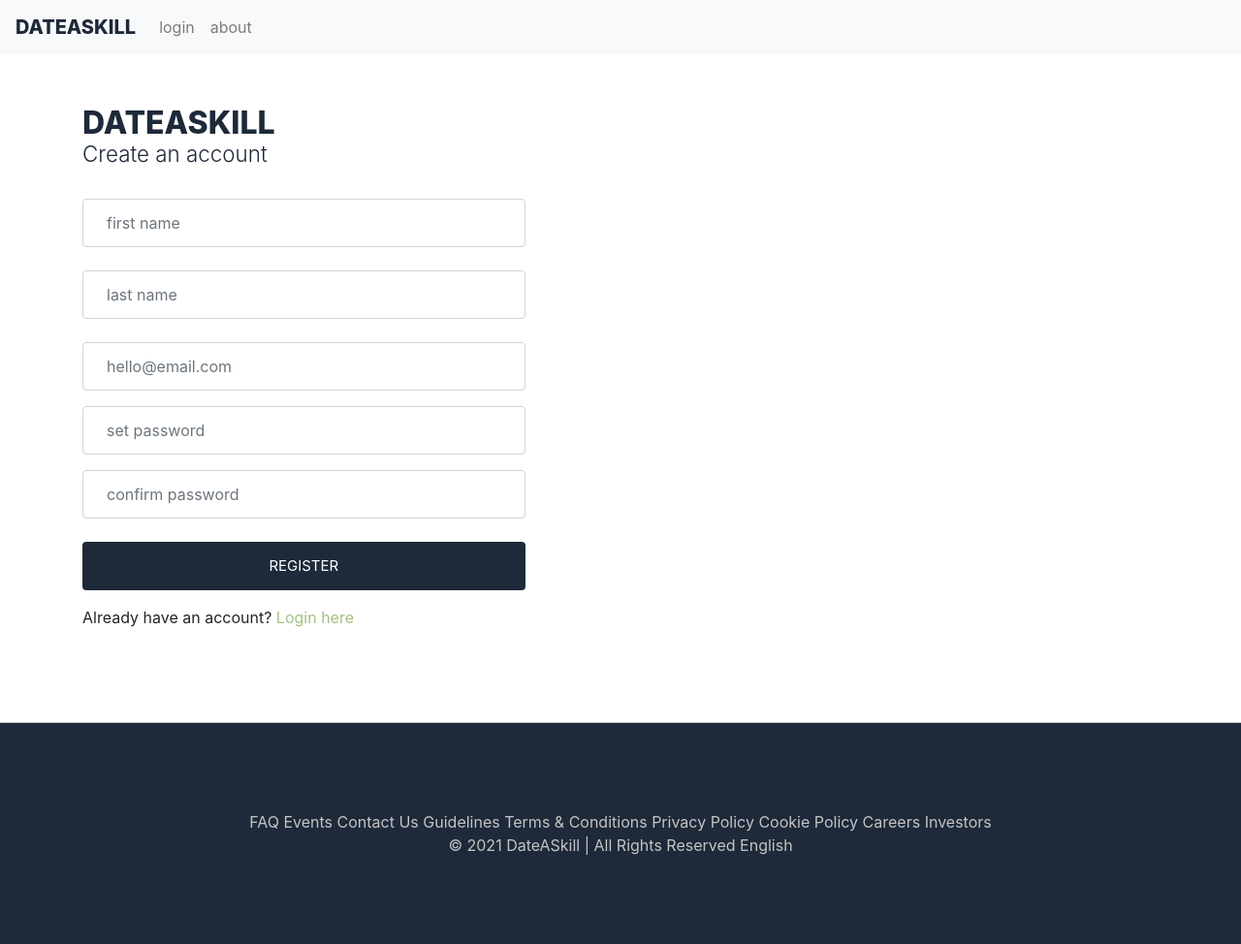
After one commit to antoav/dateaskill, a PHP site: page /register.html in a window 1280 px wide. The commit adds this page. Shown: the whole page at 97% size. Run offline with PHP 8.4, Linux system fonts and the light colour scheme.

Commit message:
updates to registration form

```diff
--- a/form.css
+++ b/form.css
@@ -182,6 +182,7 @@ h3::selection{
     margin-right: -199px;
 }
 
+
 @media (max-width: 1200px) {
 	.announce-card {
 		font-size: 1.5em;
--- a/login.html
+++ b/login.html
@@ -64,7 +64,7 @@
                         </div>
                         <div class="forgot-text pb-5">
                             <a href="#"> Forgot password?</a>
-                            <p>Don't have an account? <a href="#">Register here</a></p>
+                            <p>Don't have an account? <a href="register.html">Register here</a></p>
                         </div>
 
                     </form>
--- /dev/null
+++ b/register.html
@@ -0,0 +1,107 @@
+<!DOCTYPE html>
+<html lang="en">
+<head>
+    <meta charset="UTF-8">
+    <meta http-equiv="X-UA-Compatible" content="IE=edge">
+    <meta name="viewport" content="width=device-width, initial-scale=1.0">
+
+     <!-- Google Fonts-->
+     <link rel="preconnect" href="https://fonts.gstatic.com">
+     <link href="https://fonts.googleapis.com/css2?family=Open+Sans:ital,wght@0,300;0,400;0,600;0,800;1,300;1,400;1,800&display=swap" rel="stylesheet">
+     <link rel="preconnect" href="https://fonts.gstatic.com">
+     <link href="https://fonts.googleapis.com/css2?family=Crimson+Text:ital,wght@0,400;0,600;0,700;1,400;1,600;1,700&display=swap" rel="stylesheet">
+
+     <!-- Bootstrap CSS -->
+     <link rel="stylesheet" href="https://stackpath.bootstrapcdn.com/bootstrap/4.1.3/css/bootstrap.min.css" integrity="sha384-MCw98/SFnGE8fJT3GXwEOngsV7Zt27NXFoaoApmYm81iuXoPkFOJwJ8ERdknLPMO" crossorigin="anonymous">
+
+     <!-- Custom CSS -->
+    <link rel="stylesheet" href="form.css">
+
+    <title>DateASkill</title>
+</head>
+<body>
+    <nav id="mainNavbar" class="navbar navbar-light bg-light navbar-expand-md fixed-top">
+        <a href="index.html" id = 'logo' class="navbar-brand">DateASkill</a></li>
+        <button class="navbar-toggler" data-toggler="collapse" data-target="navlinks" aria-label="toggle navigation">
+            <span class="navbar-toggler-icon"></span></button>
+        <div class="collapse navbar-collapse" id="navlinks">
+            <ul class="navbar-nav">
+                <li class="nav-item">
+                    <a href="login.html" class="nav-link">login</a>
+                </li>
+                <li class="nav-item">
+                    <a href="#" class="nav-link">about</a>
+                </li>
+            </ul>
+        </div>
+    </nav>
+
+    <section class="Form form-style my-5 mx-5">
+        <div class="container">
+            <div class="row no-gutters d-flex justify-content-center"></div>
+
+            <div>
+                <h2 class="form-header">DateASkill</h2>
+                <h3 class="header-3 pb-4">Create an account</h3>
+            </div>
+                        <form>
+                            <!-- <div class="col-lg my-5 mx-5">          -->
+                                <div class="form-row">
+                                    <div class="col-lg-5">
+                                        <input type="text" placeholder="first name" class="form-control my-2 p-4">
+                                    </div>
+                                </div>
+                                <div class="form-row">
+                                    <div class="col-lg-5">
+                                        <input type="text" placeholder="last name" class="form-control my-3 p-4">
+                                    </div>
+                                </div>
+                            <!-- </div>    -->
+
+                            <!-- <div class="col-lg my-5 mx-5"> -->
+                                <div class="form-row">
+                                    <div class="col-lg-5">
+                                        <input type="text" placeholder="hello@email.com" class="form-control my-2 p-4">
+                                    </div>
+                                </div>
+                                <div class="form-row">
+                                    <div class="col-lg-5">
+                                        <input type="password" placeholder="set password" class="form-control my-2 p-4">
+                                    </div>
+                                </div>
+                                <div class="form-row">
+                                    <div class="col-lg-5">
+                                        <input type="password" placeholder="confirm password" class="form-control my-2 p-4">
+                                    </div>
+                                </div>
+                                <div class="form-row">
+                                    <div class="col-lg-5">
+                                        <button type="button" class="btn1 mt-3 mb-3">Register</button>
+                                    </div>
+                                </div>
+
+                                <div class="forgot-text pb-5">
+                                    <p>Already have an account? <a href="login.html">Login here</a></p>
+                                </div>
+
+                            <!-- </div> -->
+                        </form>
+
+
+            </div>
+        </div>
+    </section>
+
+
+
+
+    <!-- Footer -->
+    <footer class="footer">
+        <div class="footer-text">
+            <p class="text-center">FAQ Events Contact Us Guidelines Terms & Conditions Privacy Policy Cookie Policy Careers Investors</p>
+            <p class="text-center"> © 2021 DateASkill | All Rights Reserved English</p>
+        </div>
+
+    </footer>
+</body>
+</html>
```
